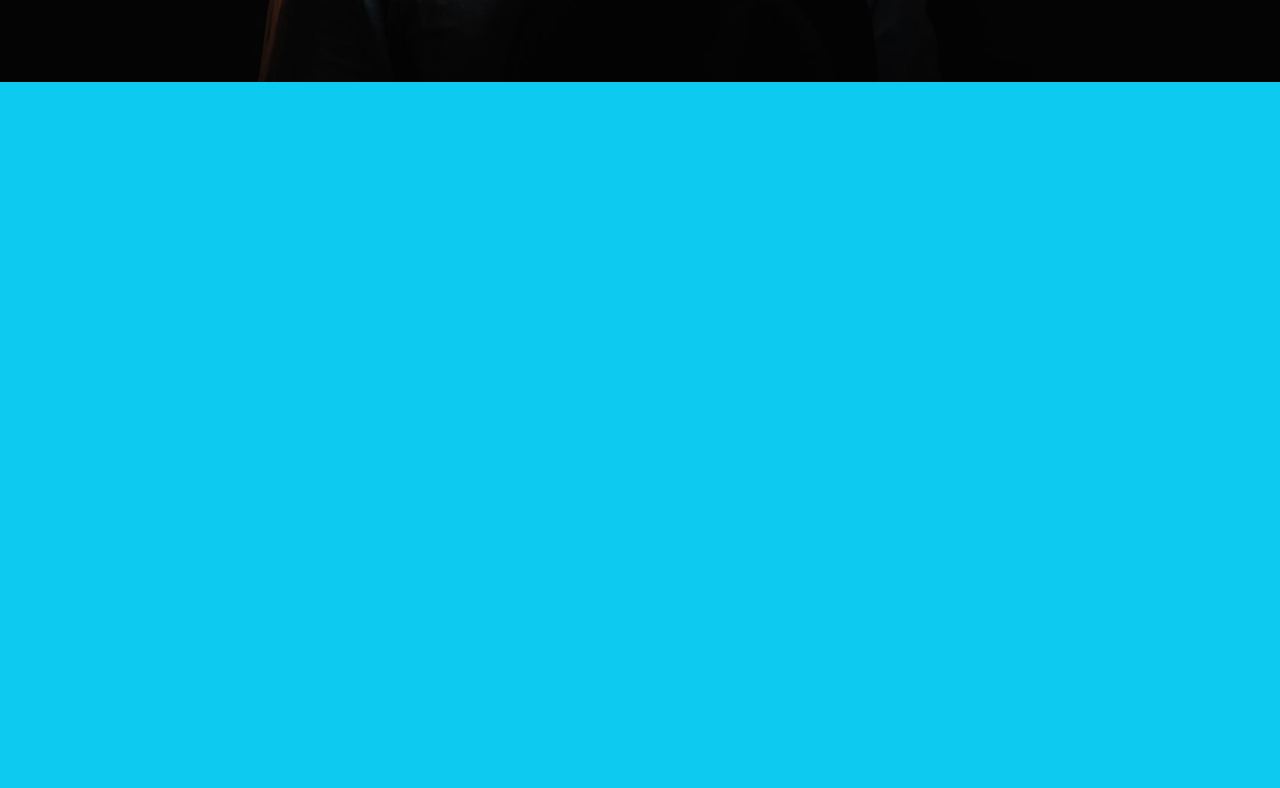
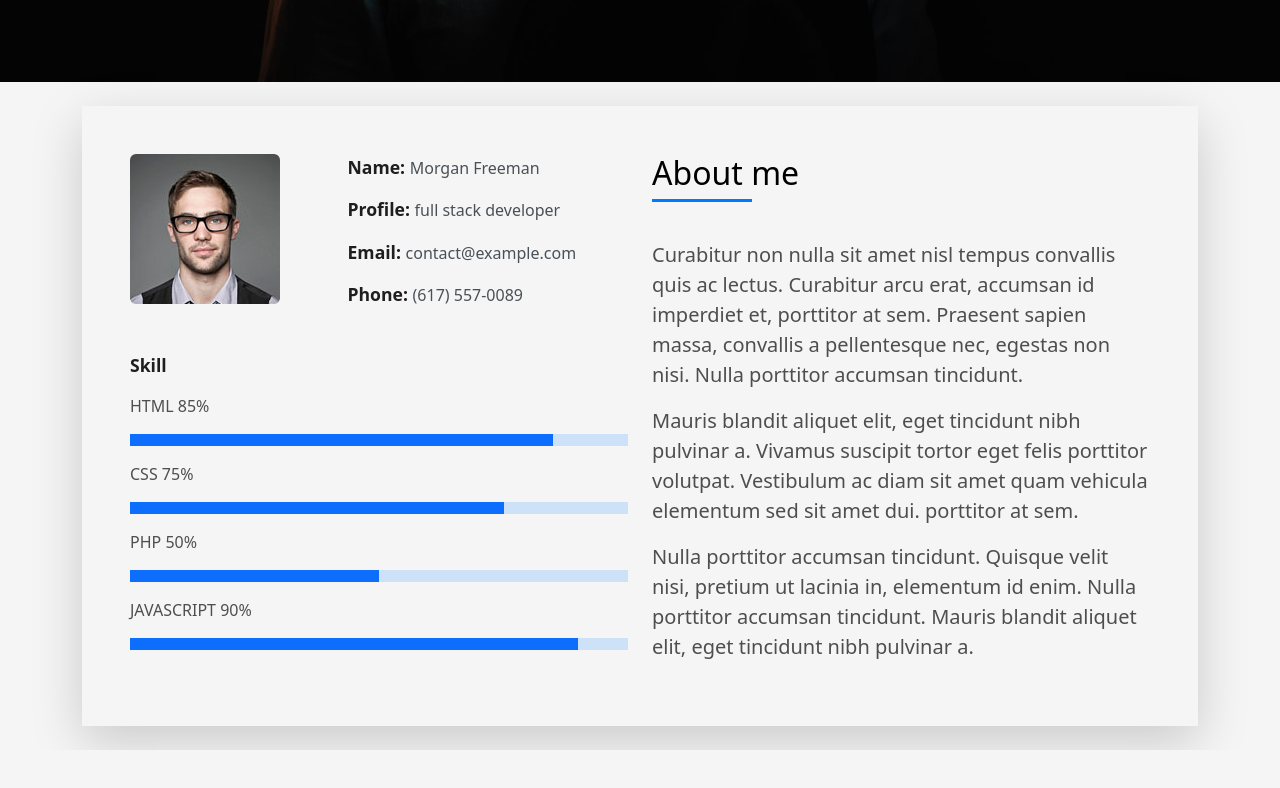
Before and after one commit to bishoyhanykamel/devfolio-bootstrap, a plain HTML site: page index.html in a window 1280 px wide. Shown: the part 718-1506 px from the top of the page. After the commit the page ends 1468 px from the top, so only its background shows below. Drawn offline with Linux system fonts and the light colour scheme.

Commit message:
finalize about

```diff
--- a/index.html
+++ b/index.html
@@ -80,9 +80,79 @@
             </div>
         </div>
     </header>
-    <div class="vh-100 bg-info">
 
-    </div>
+    <main>
+        <section id="about" class="about py-4">
+            <div class="container">
+                <div class="shadow-lg rounded-0 p-5">
+                    <div class="row">
+                        <div class="col-md-6">
+                            <div class="row">
+                                <div class="col-sm-6 col-md-5">
+                                    <div class="img-holder mb-5">
+                                        <figure><img src="./images/testimonial-2.jpg" class="img-fluid rounded"
+                                                alt="Man in formal clothing">
+                                        </figure>
+                                    </div>
+                                </div>
+                                <div class="col-sm-6 col-md-7">
+                                    <p class="text-light-emphasis"><span class="text-title">Name:
+                                        </span>Morgan Freeman</p>
+                                    <p class="text-light-emphasis"><span class="text-title">Profile:
+                                        </span>full stack developer</p>
+                                    <p class="text-light-emphasis"><span class="text-title">Email:
+                                        </span>contact@example.com</p>
+                                    <p class="text-light-emphasis"><span class="text-title">Phone:
+                                        </span>(617) 557-0089</p>
+                                </div>
+                            </div>
+                            <div class="mb-sm-5 mb-md-0">
+                                <p class="text-title">Skill</p>
+                                <p class="text-uppercase">HTML 85%</p>
+                                <div class="progress rounded-0 mb-3" role="progressbar" aria-label="HTML"
+                                    aria-valuenow="85" aria-valuemin="0" aria-valuemax="100">
+                                    <div class="progress-bar" style="width: 85%;"></div>
+                                </div>
+                                <p class="text-uppercase">css 75%</p>
+                                <div class="progress rounded-0 mb-3" role="progressbar" aria-label="css"
+                                    aria-valuenow="75" aria-valuemin="0" aria-valuemax="100">
+                                    <div class="progress-bar w-75"></div>
+                                </div>
+                                <p class="text-uppercase">php 50%</p>
+                                <div class="progress rounded-0 mb-3" role="progressbar" aria-label="php"
+                                    aria-valuenow="50" aria-valuemin="0" aria-valuemax="100">
+                                    <div class="progress-bar w-50"></div>
+                                </div>
+                                <p class="text-uppercase">javascript 90%</p>
+                                <div class="progress rounded-0 mb-3" role="progressbar" aria-label="javascript"
+                                    aria-valuenow="90" aria-valuemin="0" aria-valuemax="100">
+                                    <div class="progress-bar" style="width: 90%;"></div>
+                                </div>
+                            </div>
+                        </div>
+                        <div class="col-md-6">
+                            <h2 class="text-black section-title mb-5">About me</h2>
+                            <p class="lead">Curabitur non nulla sit amet nisl tempus convallis quis ac lectus. Curabitur
+                                arcu erat, accumsan id imperdiet et, porttitor at sem. Praesent sapien massa, convallis
+                                a pellentesque nec, egestas non nisi. Nulla porttitor accumsan tincidunt.
+                            </p>
+                            <p class="lead">
+                                Mauris blandit aliquet elit, eget tincidunt nibh pulvinar a. Vivamus suscipit tortor
+                                eget felis porttitor volutpat. Vestibulum ac diam sit amet quam vehicula elementum sed
+                                sit amet dui. porttitor at sem.
+                            </p>
+                            <p class="lead">
+                                Nulla porttitor accumsan tincidunt. Quisque velit nisi, pretium ut lacinia in, elementum
+                                id enim. Nulla porttitor accumsan tincidunt. Mauris blandit aliquet elit, eget tincidunt
+                                nibh pulvinar a.
+                            </p>
+                        </div>
+                    </div>
+                </div>
+            </div>
+        </section>
+
+    </main>
     <script src="./js/bootstrap.bundle.min.js"></script>
 </body>
 
--- a/styles/style.css
+++ b/styles/style.css
@@ -1,8 +1,13 @@
 /* ================ [General Style] ================ */
 :root {
     --blue-color: #0078ff;
+    --title-grey-color: #1e1e1e;
+    --body-bg-grey: #F5F5F5;
 }
 
+body {
+    background-color: var(--body-bg-grey);
+}
 
 /* ================ [Navbar Style] ================ */
 nav .navbar-brand {
@@ -205,3 +210,37 @@ header .content .hero-frames::after {
         content: "|";
     }
 }
+
+/* ================ [About Style] ================ */
+#about {
+    --main-text-color: #4e4e4e;
+    --progress-bar-bg: #cde1f8;
+}
+.about {
+    color: var(--main-text-color);
+}
+
+.text-title {
+    font-size: 1.1rem;
+    color: var(--title-grey-color);
+    font-weight: 600;
+}
+
+.about .progress {
+    background-color: var(--progress-bar-bg);
+    height: 12px;
+}
+
+.about .section-title {
+    position: relative;
+}
+
+.about .section-title::after {
+    content: "";
+    position: absolute;
+    bottom: -10px;
+    left: 0;
+    width: 100px;
+    height: 3px;
+    background-color: var(--blue-color);
+}
```
